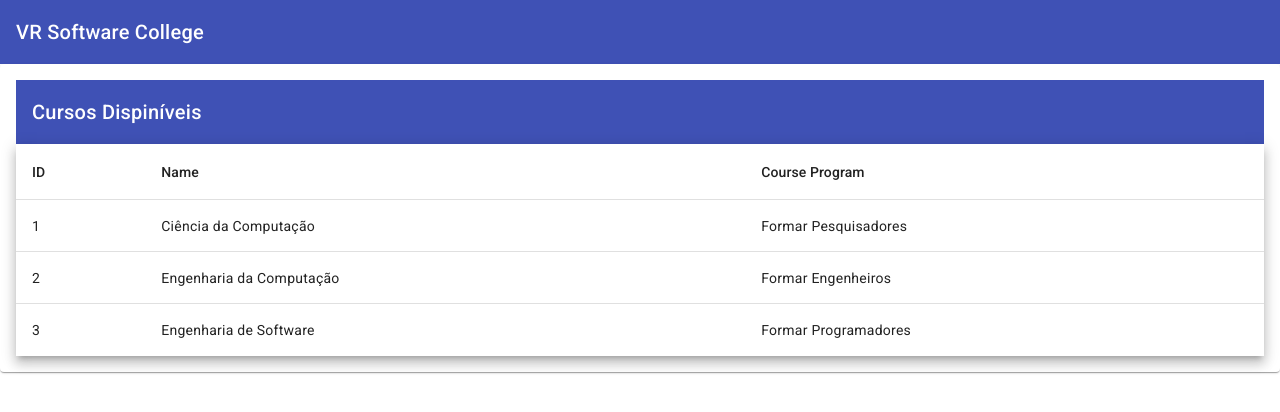
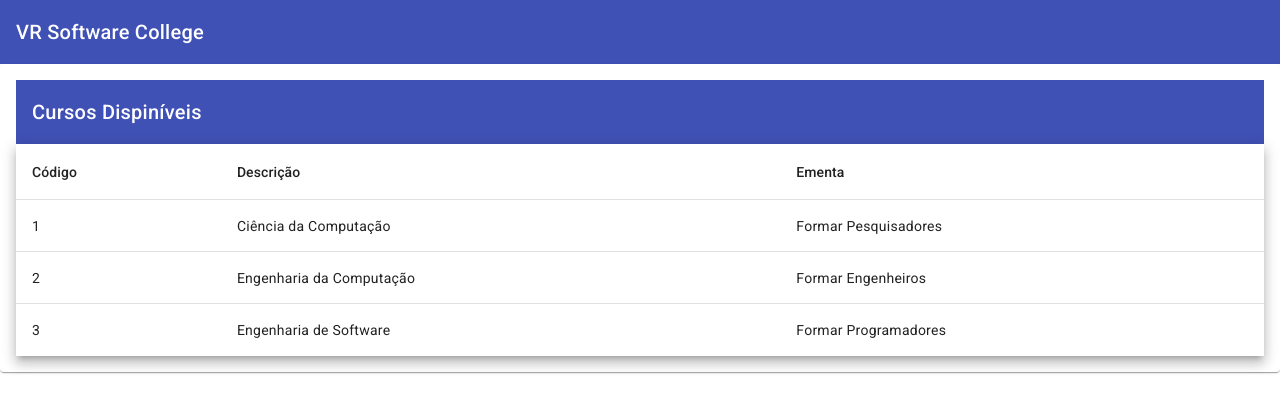
Before and after one commit to senaluisgf/vr-software-frontend, an Angular app: page /courses in a window 1280 px wide. Shown: the top 412 px of the page. Built offline with nearby package versions, Linux system fonts and the light colour scheme.

Commit message:
feat: move mock to class service

```diff
--- a/src/app/app.module.ts
+++ b/src/app/app.module.ts
@@ -1,3 +1,4 @@
+import { HttpClientModule } from '@angular/common/http';
 import { NgModule } from '@angular/core';
 import { BrowserModule } from '@angular/platform-browser';
 
@@ -14,7 +15,8 @@ import { AppMaterialModule } from './shared/app-material/app-material.module';
     BrowserModule,
     AppRoutingModule,
     BrowserAnimationsModule,
-    AppMaterialModule
+    HttpClientModule,
+    AppMaterialModule,
   ],
   providers: [],
   bootstrap: [AppComponent]
--- a/src/app/courses/courses/courses.component.html
+++ b/src/app/courses/courses/courses.component.html
@@ -6,19 +6,19 @@
     <table mat-table [dataSource]="courses" class="mat-elevation-z8">
       <!-- ID Column -->
       <ng-container matColumnDef="id">
-        <th mat-header-cell *matHeaderCellDef>ID</th>
+        <th mat-header-cell *matHeaderCellDef>Código</th>
         <td mat-cell *matCellDef="let course">{{course.id}}</td>
       </ng-container>
 
       <!-- Name Column -->
       <ng-container matColumnDef="name">
-        <th mat-header-cell *matHeaderCellDef>Name</th>
+        <th mat-header-cell *matHeaderCellDef>Descrição</th>
         <td mat-cell *matCellDef="let course">{{course.name}}</td>
       </ng-container>
 
       <!-- Course Program Column -->
       <ng-container matColumnDef="courseProgram">
-        <th mat-header-cell *matHeaderCellDef>Course Program</th>
+        <th mat-header-cell *matHeaderCellDef>Ementa</th>
         <td mat-cell *matCellDef="let course">{{course.courseProgram}}</td>
       </ng-container>
 
--- a/src/app/courses/courses/courses.component.ts
+++ b/src/app/courses/courses/courses.component.ts
@@ -1,20 +1,20 @@
-import { Component } from '@angular/core';
+import { Component, OnInit } from '@angular/core';
 import { Course } from '../models/course';
+import { CoursesService } from '../services/courses.service';
 
 @Component({
   selector: 'app-courses',
   templateUrl: './courses.component.html',
   styleUrls: ['./courses.component.css']
 })
-export class CoursesComponent {
-  courses: Course[] = [
-    {id: 1, name: "Ciência da Computação", courseProgram: 'Formar Pesquisadores'},
-    {id: 2, name: "Engenharia da Computação", courseProgram: 'Formar Engenheiros'},
-    {id: 3, name: "Engenharia de Software", courseProgram: 'Formar Programadores'},
-  ]
-  displayedColumns = ['id', 'name', 'courseProgram']
+export class CoursesComponent implements OnInit {
+  courses: Course[];
+  displayedColumns = ['id', 'name', 'courseProgram'];
 
-  constructor(){}
+  constructor(private service: CoursesService){
+    this.courses = this.service.loadCourses();
+  }
+
 
   ngOnInit() : void {}
 }
--- /dev/null
+++ b/src/app/courses/services/courses.service.ts
@@ -0,0 +1,18 @@
+import { HttpClient } from '@angular/common/http';
+import { Injectable } from '@angular/core';
+import { Course } from '../models/course';
+
+@Injectable({
+  providedIn: 'root'
+})
+export class CoursesService {
+  constructor(private httpClient: HttpClient) { }
+
+  loadCourses(): Course[] {
+    return [
+      {id: 1, name: "Ciência da Computação", courseProgram: 'Formar Pesquisadores'},
+      {id: 2, name: "Engenharia da Computação", courseProgram: 'Formar Engenheiros'},
+      {id: 3, name: "Engenharia de Software", courseProgram: 'Formar Programadores'},
+    ]
+  }
+}
```
Also changed, not shown: 1 other file (tests, documents, lock files or other folders).
